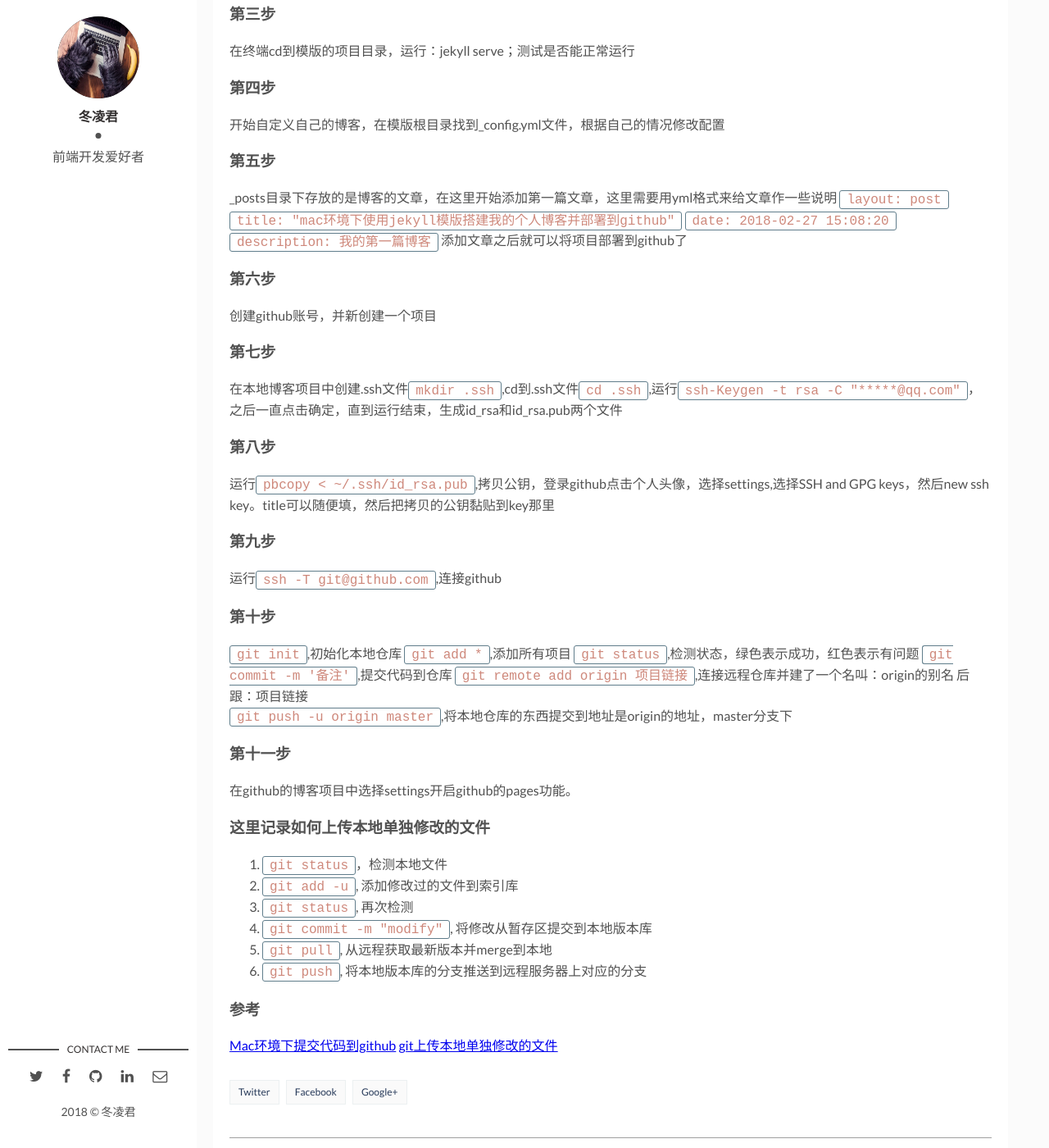
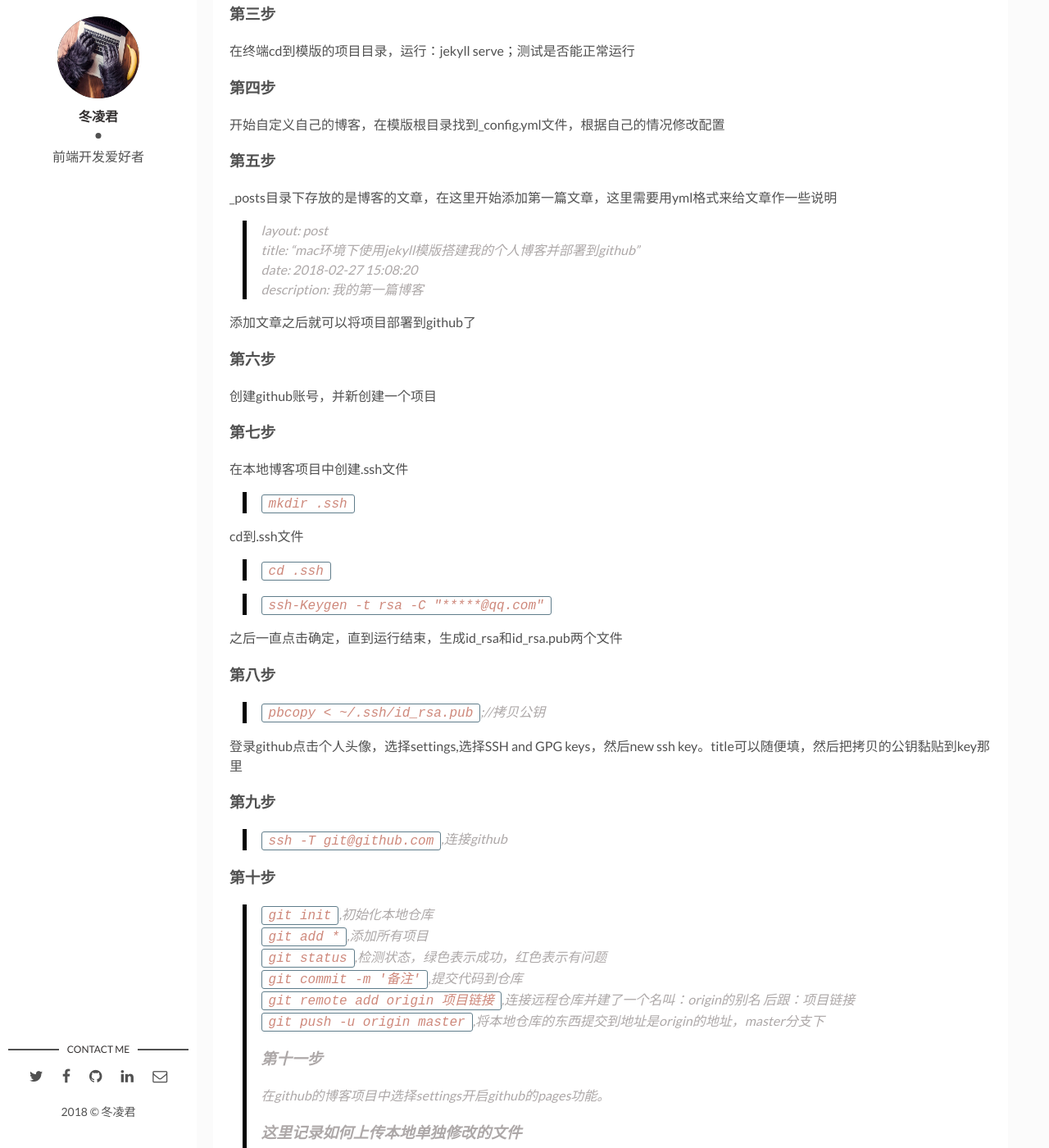
Before and after one commit to Zero-Anonymous/myblog, a Jekyll site: the page built from _posts/2018-02-27-sunshine.markdown, in a window 1280 px wide and 1400 px high, scrolled down 814 px. Shown: the whole window at 82% size. Built offline with Jekyll 4.4.1, drawn with Linux system fonts in a browser that asks for light colours; comment, search, counter and statistics services are not loaded.

Commit message:
再次修改

```diff
--- a/_posts/2018-02-27-sunshine.markdown
+++ b/_posts/2018-02-27-sunshine.markdown
@@ -15,26 +15,39 @@ img: mac.jpg  # Add image post (optional)
 开始自定义自己的博客，在模版根目录找到_config.yml文件，根据自己的情况修改配置
 ### 第五步
 _posts目录下存放的是博客的文章，在这里开始添加第一篇文章，这里需要用yml格式来给文章作一些说明
-`layout: post`
-`title: "mac环境下使用jekyll模版搭建我的个人博客并部署到github"`
-`date: 2018-02-27 15:08:20`
-`description: 我的第一篇博客`
+>layout: post
+>title: "mac环境下使用jekyll模版搭建我的个人博客并部署到github"
+>date: 2018-02-27 15:08:20
+>description: 我的第一篇博客
+
 添加文章之后就可以将项目部署到github了
 ### 第六步
 创建github账号，并新创建一个项目
 ### 第七步
-在本地博客项目中创建.ssh文件`mkdir .ssh`,cd到.ssh文件`cd .ssh`,运行`ssh-Keygen -t rsa -C "*****@qq.com"`，之后一直点击确定，直到运行结束，生成id_rsa和id_rsa.pub两个文件
+在本地博客项目中创建.ssh文件
+>`mkdir .ssh`
+
+cd到.ssh文件
+
+>`cd .ssh`
+
+>`ssh-Keygen -t rsa -C "*****@qq.com"`
+
+之后一直点击确定，直到运行结束，生成id_rsa和id_rsa.pub两个文件
 ### 第八步
-运行`pbcopy < ~/.ssh/id_rsa.pub`,拷贝公钥，登录github点击个人头像，选择settings,选择SSH and GPG keys，然后new ssh key。title可以随便填，然后把拷贝的公钥黏贴到key那里
+>`pbcopy < ~/.ssh/id_rsa.pub`;//拷贝公钥
+
+登录github点击个人头像，选择settings,选择SSH and GPG keys，然后new ssh key。title可以随便填，然后把拷贝的公钥黏贴到key那里
 ### 第九步
-运行`ssh -T git@github.com`,连接github
+>`ssh -T git@github.com`,连接github
+
 ### 第十步
-`git init`,初始化本地仓库
-`git add *`,添加所有项目
-`git status`,检测状态，绿色表示成功，红色表示有问题
-`git commit -m '备注'`,提交代码到仓库
-`git remote add origin 项目链接`,连接远程仓库并建了一个名叫：origin的别名 后跟：项目链接
-`git push -u origin master`,将本地仓库的东西提交到地址是origin的地址，master分支下
+>`git init`,初始化本地仓库
+>`git add *`,添加所有项目
+>`git status`,检测状态，绿色表示成功，红色表示有问题
+>`git commit -m '备注'`,提交代码到仓库
+>`git remote add origin 项目链接`,连接远程仓库并建了一个名叫：origin的别名 后跟：项目链接
+>`git push -u origin master`,将本地仓库的东西提交到地址是origin的地址，master分支下
 ### 第十一步
 在github的博客项目中选择settings开启github的pages功能。
 ### 这里记录如何上传本地单独修改的文件
```
